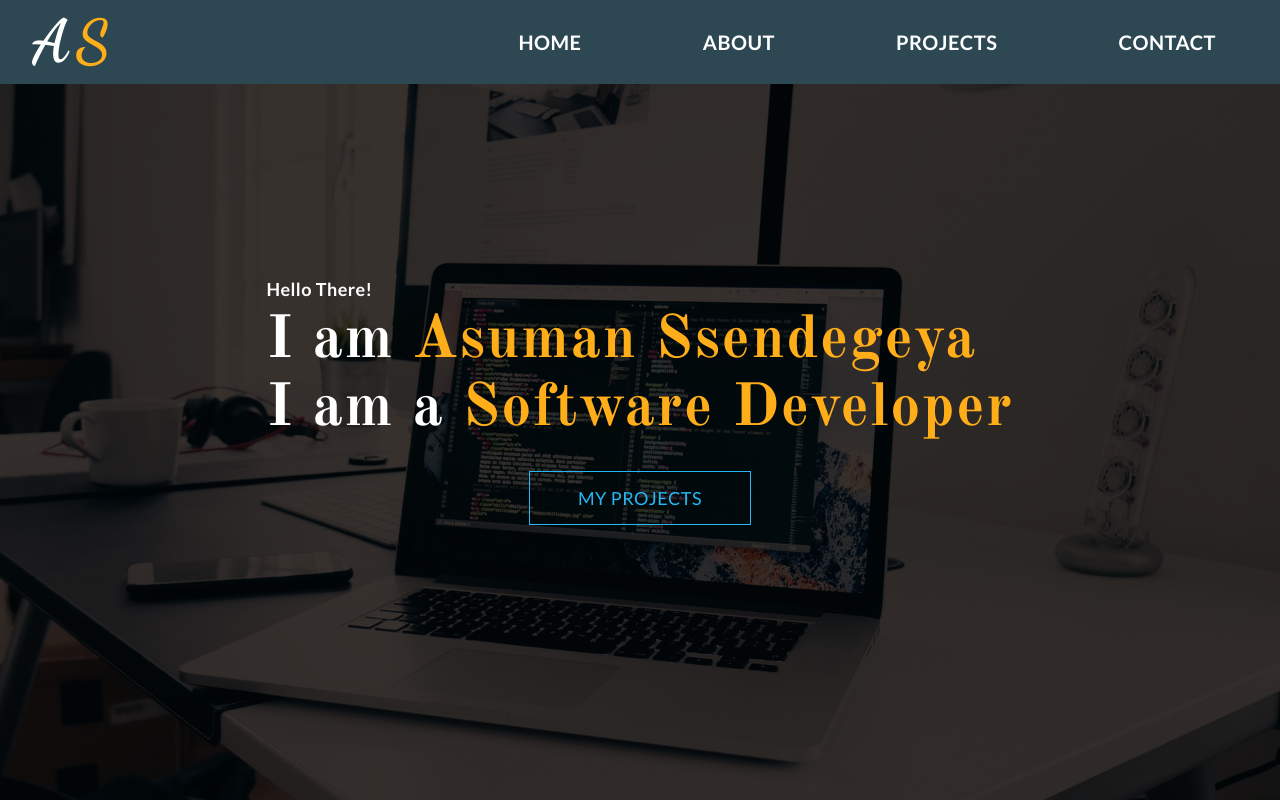
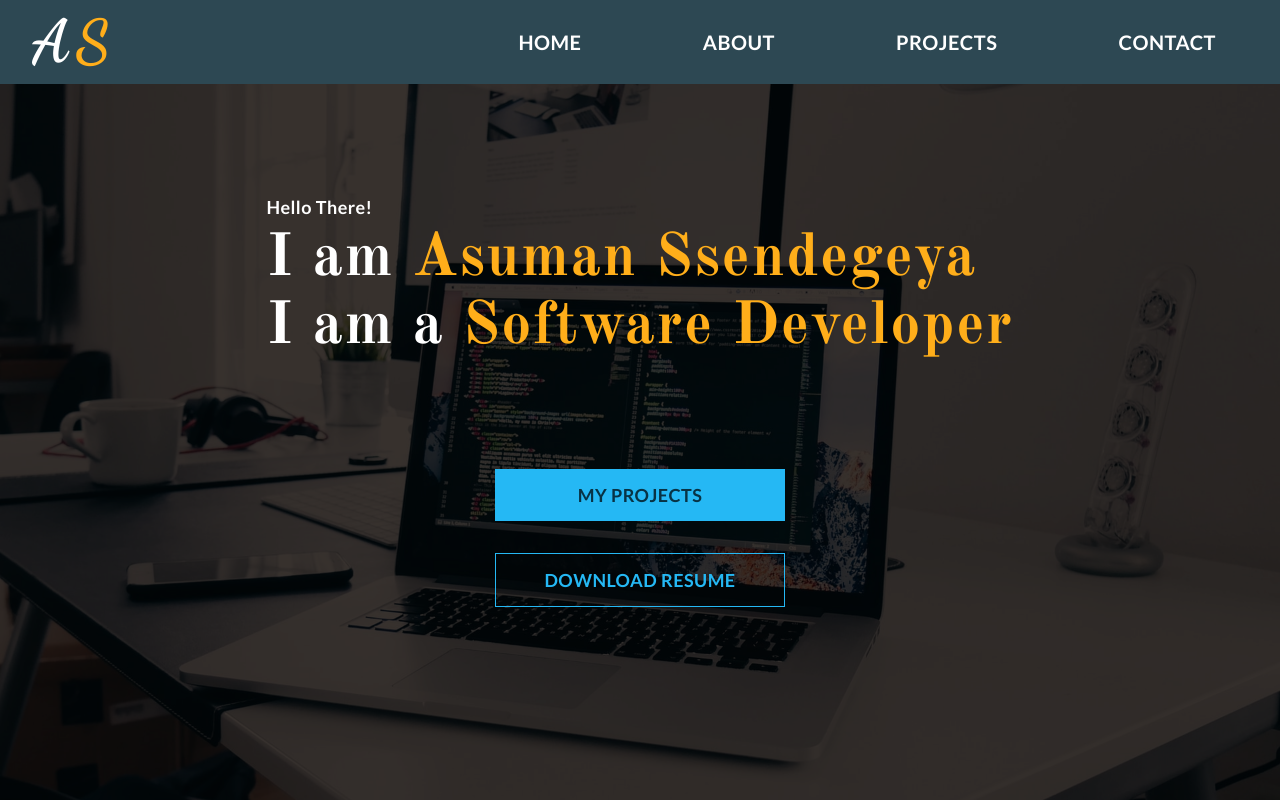
Before and after one commit to asuman315/portfolio, a React (Create React App) app: page / in a window 1280 px wide. Shown: the top 800 px of the page. Built offline with nearby package versions, Linux system fonts and the light colour scheme; a web font is replaced by a local one.

Commit message:
add downloadable resume

```diff
--- a/src/Components/Hero/Text.jsx
+++ b/src/Components/Hero/Text.jsx
@@ -1,7 +1,8 @@
-import React from 'react'
-import { Link} from 'react-scroll';
+import React from 'react';
+import { Link } from 'react-scroll';
 
 const Text = () => {
+  const resume = require('../../Assets/Software-dev-resume.pdf');
   return (
     <div className='relative z-10 text[red] w-screen h-screen flex flex-col items-center justify-center'>
       <div>
@@ -15,15 +16,20 @@ const Text = () => {
           I am a <span className='text-secondary-1'>Software Developer</span>
         </h1>
       </div>
-      <div>
-        <button className='bg-primary- mt-8 py-3 px-12 uppercase tracking-wide font-medium border-[1px] border-primary-2 text-primary-2'>
-          <Link to='Projects' smooth={true} offset={-80} duration={500}>
+      <div className='flex flex-col'>
+        <Link to='Projects' smooth={true} offset={-80} duration={500}>
+          <button className='bg-primary- mt-28 py-3 px-12 uppercase tracking-wide border-[1px] border-none bg-primary-2 text-primary-1 font-bold w-full'>
             my projects
-          </Link>
-        </button>
+          </button>
+        </Link>
+        <a href={resume} download>
+          <button className='bg-primary- mt-8 py-3 px-12 uppercase tracking-wide font-bold border-[1px] border-primary-2 text-primary-2'>
+            Download Resume
+          </button>
+        </a>
       </div>
     </div>
   );
-}
+};
 
-export default Text
+export default Text;
```
Also changed, not shown: 1 other file (tests, documents, lock files or other folders).
